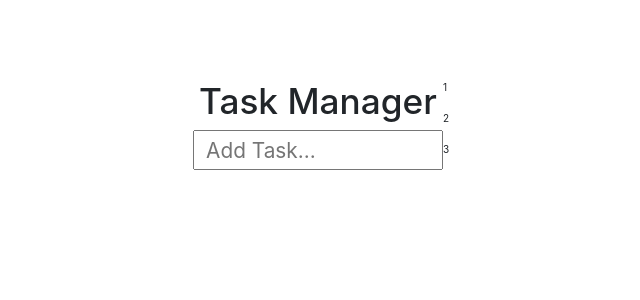
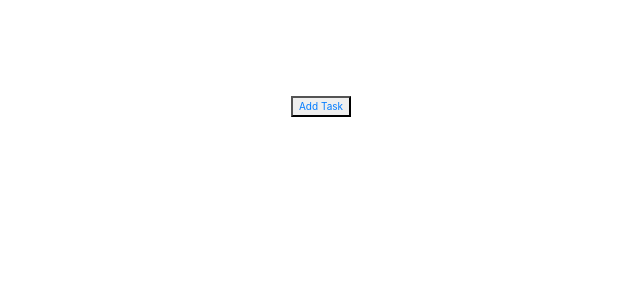
Before and after one commit to nickdurbin/todo-crud, a React (Create React App) app: page / in a window 1280 px wide. Shown: the top 300 px of the page, without its empty margins (319-959 px from the left). Built offline with nearby package versions, Linux system fonts and the light colour scheme.

Commit message:
Added a toggle function for the list items. Added a submit, add task, and cancel button. Added routing to the form and list.

```diff
--- a/src/App.js
+++ b/src/App.js
@@ -1,4 +1,5 @@
 import React, { useState, useEffect } from 'react';
+import { Route, Switch } from 'react-router-dom';
 import TaskForm from './components/Tasks/TaskForm/TaskForm';
 import TaskList from './components/Tasks/TaskList/TaskList';
 import '../src/index.css';
@@ -22,10 +23,23 @@ function App() {
     }
   }, [tasks.length])
 
+  function toggleComplete(id) {
+    const updatedTasks = tasks.map(task => {
+      if (task.id === id) {
+        return ({...task, completed: !task.completed})
+      } else {
+        return task;
+      }
+    })
+    setTasks(updatedTasks);
+  }
+
   return (
     <div className="App">
-      <TaskForm setTask={setTasks} tasks={tasks} />
-      <TaskList />
+      <Switch>
+        <Route path='/addtask' render={props => <TaskForm {...props} setTasks={setTasks} tasks={tasks} />} />
+        <Route exact path='/' render={props => <TaskList {...props} tasks={tasks} toggle={toggleComplete} />} />
+      </Switch>
     </div>
   );
 }
--- a/src/components/Tasks/TaskForm/TaskForm.js
+++ b/src/components/Tasks/TaskForm/TaskForm.js
@@ -1,6 +1,6 @@
 import React, { useState } from 'react'
 
-function TaskForm({ setTasks, tasks}) {
+function TaskForm({ setTasks, tasks, history }) {
   const [formValues, setFormValues] = useState({
     id: Date.now(),
     task: '',
@@ -14,15 +14,22 @@ function TaskForm({ setTasks, tasks}) {
   const handleSubmit = (e) => {
     e.preventDefault()
     setFormValues({...formValues, id: Date.now()})
-    setTasks([...tasks])
-    console.log(formValues);
+    setTasks([...tasks, formValues])
+    history.push('/')
   }
+
+  const handleCancel = () => {
+    history.push('/')
+  }
+
 
   return (
     <div>
       <form onSubmit={handleSubmit}>
         <h1>Task Manager</h1>
         <input name="task" value={formValues.task} onChange={handleChange} placeholder='Add Task...'></input>
+        <button type='submit'>Submit</button>
+        <button onClick={handleCancel}>Cancel</button>
       </form>
     </div>
   )
--- a/src/components/Tasks/TaskList/Task.js
+++ b/src/components/Tasks/TaskList/Task.js
@@ -1,10 +1,10 @@
 import React from 'react';
 
-function Task({number}) {
+function Task({ task, toggle }) {
   return (
-    <div>
-      <p>{number}</p>
-    </div>
+    <li onClick={() => toggle(task.id)}>
+      {task.completed ? <del>{`${task.task}`}</del> : `${task.task}`}
+    </li>
   )
 }
 
--- a/src/components/Tasks/TaskList/TaskList.js
+++ b/src/components/Tasks/TaskList/TaskList.js
@@ -1,11 +1,19 @@
 import React from 'react';
 import Task from './Task';
+import { Link } from 'react-router-dom'
 
-function TaskList() {
-  const tempArr = [1,2,3]
+function TaskList({ tasks, toggle }) {
+
   return (
     <div>
-      {tempArr.map(number => <Task key={number} number={number} />)}
+      <ul>
+        {tasks.map(task => <Task key={task.id} task={task} toggle={toggle} />)}
+      </ul>
+      <button>
+        <Link to='/addtask'>
+          Add Task
+        </Link>
+      </button>
     </div>
   )
 }
--- a/src/index.css
+++ b/src/index.css
@@ -32,3 +32,8 @@ h1 {
   font-size: 2.2rem;
   text-align: center;
 }
+
+li {
+  font-size: 1.5rem;
+  cursor: pointer;
+}
```
